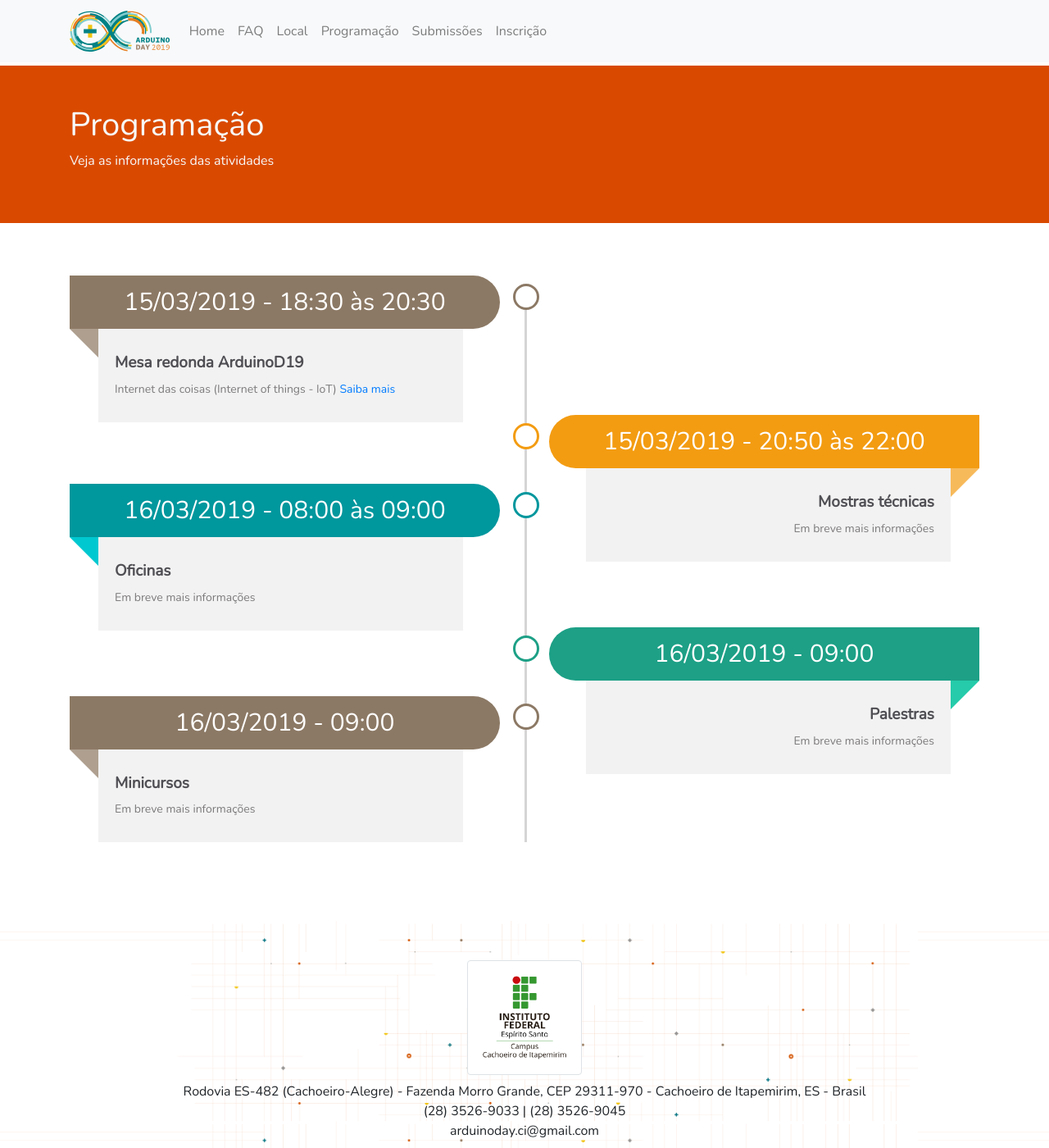
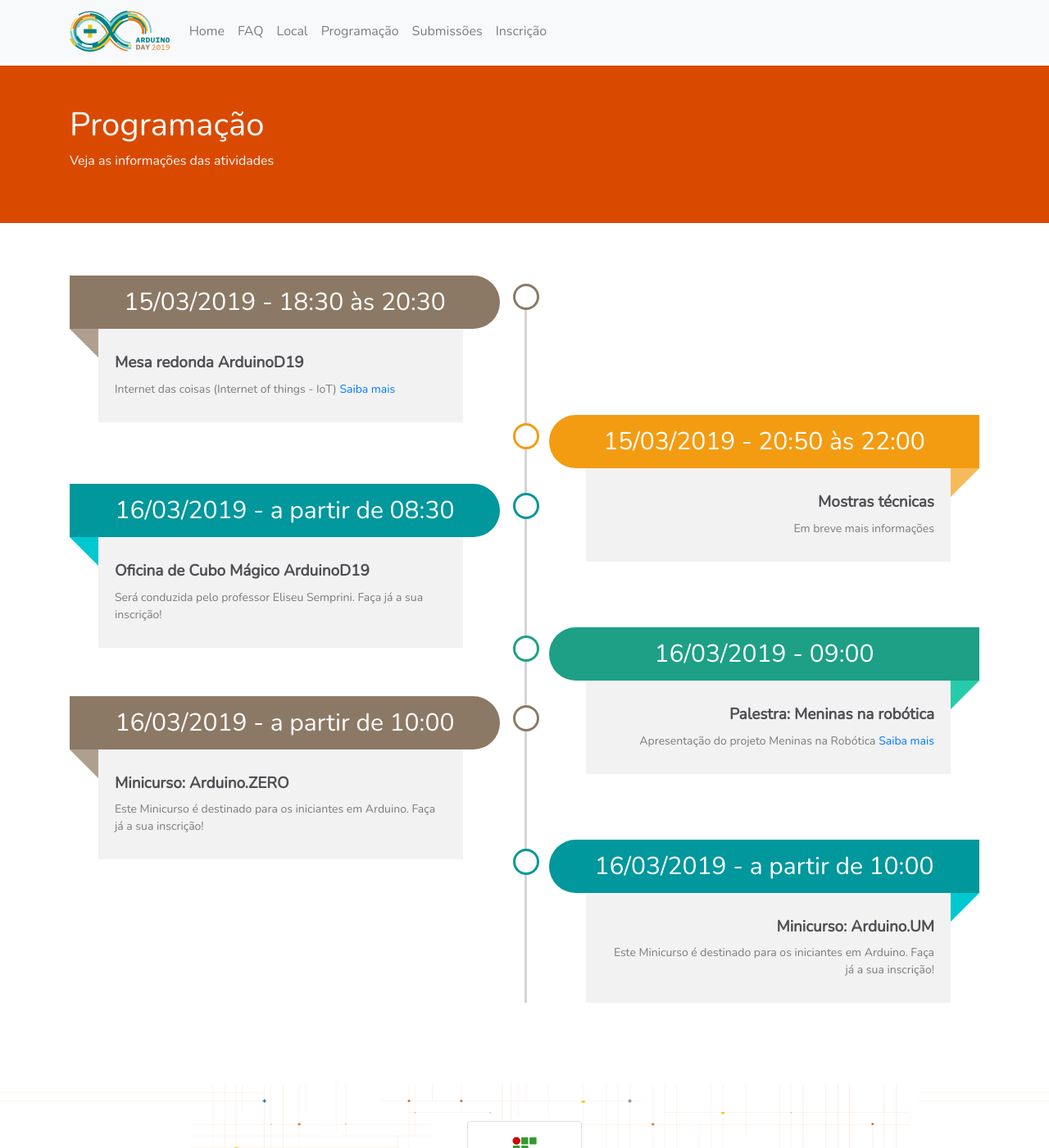
Before and after one commit to arduinodayci/arduinodayci, a Jekyll site: the page built from programacao.html, in a window 1280 px wide and 1400 px high. Shown: the whole window at 82% size. Built offline with Jekyll 4.4.1, drawn with Linux system fonts in a browser that asks for light colours.

Commit message:
atualizacao programacao

```diff
--- a/_data/schedule.yml
+++ b/_data/schedule.yml
@@ -10,20 +10,26 @@
   local: "Auditório do campus"
   link:
 
-- titulo: "Oficinas"
-  descricao: "Em breve mais informações"
-  horario: "16/03/2019 - 08:00 às 09:00"
+- titulo: "Oficina de Cubo Mágico ArduinoD19"
+  descricao: "Será conduzida pelo professor Eliseu Semprini. Faça já a sua inscrição!"
+  horario: "16/03/2019 - a partir de 08:30"
   local: "Auditório do campus"
   link:
 
-- titulo: "Palestras"
-  descricao: "Em breve mais informações"
+- titulo: "Palestra: Meninas na robótica"
+  descricao: "Apresentação do projeto Meninas na Robótica"
   horario: "16/03/2019 - 09:00"
+  local: "Auditório do campus"
+  link: /programacao/palestra-meninas-na-robotica/
+
+- titulo: "Minicurso: Arduino.ZERO"
+  descricao: "Este Minicurso é destinado para os iniciantes em Arduino. Faça já a sua inscrição!"
+  horario: "16/03/2019 - a partir de 10:00"
   local: "Auditório do campus"
   link:
 
-- titulo: "Minicursos"
-  descricao: "Em breve mais informações"
-  horario: "16/03/2019 - 09:00"
+- titulo: "Minicurso: Arduino.UM"
+  descricao: "Este Minicurso é destinado para os iniciantes em Arduino. Faça já a sua inscrição!"
+  horario: "16/03/2019 - a partir de 10:00"
   local: "Auditório do campus"
   link:
```
